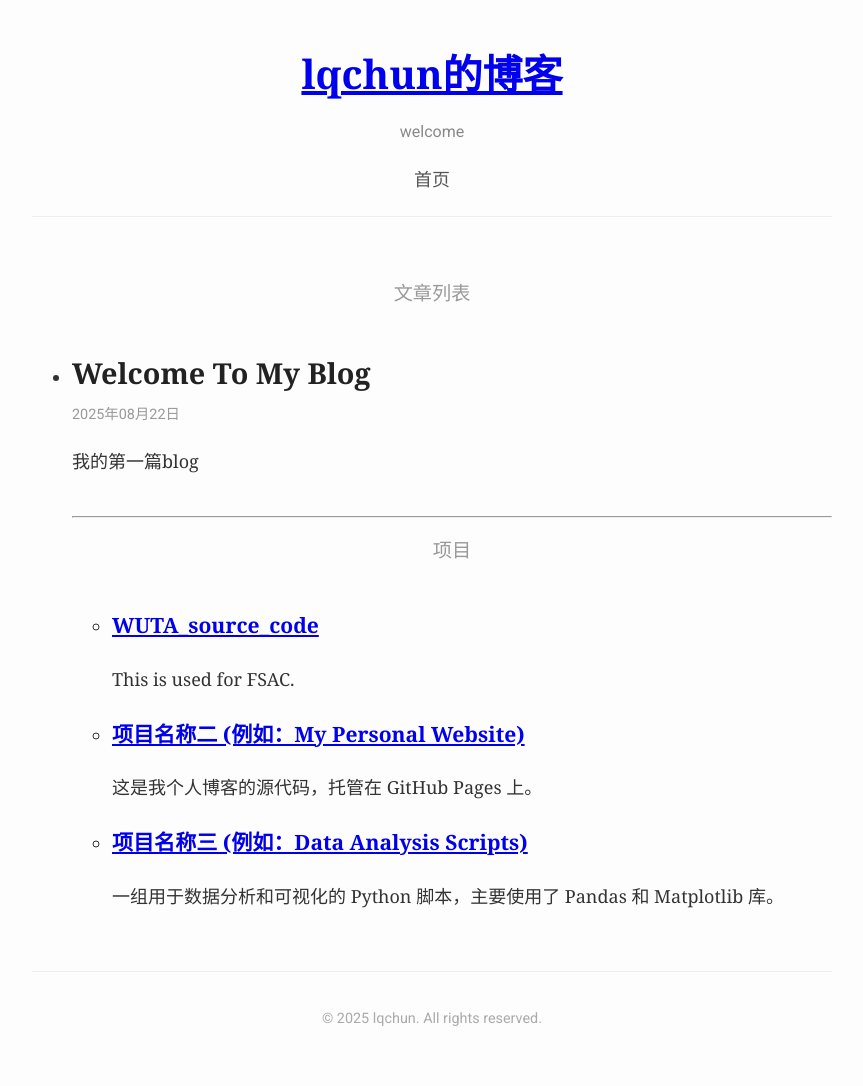
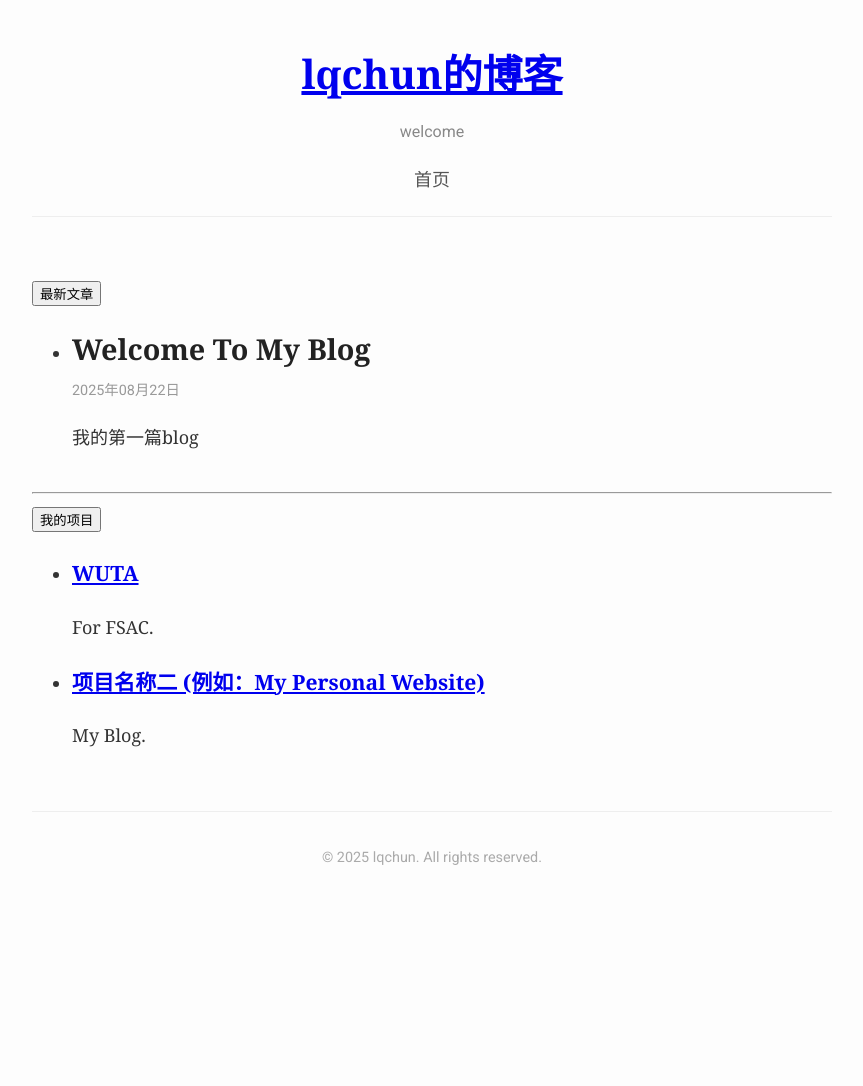
Before and after one commit to Lqchun-28/Lqchun-28.github.io, a Jekyll site: the page built from index.html, in a window 1280 px wide. Shown: the whole page, without its empty margins (208-1071 px from the left). Built offline with Jekyll 4.4.1, drawn with Linux system fonts in a browser that asks for light colours; after the commit the page ends 925 px from its top, so only the background shows below that.

Commit message:
Update index.html

```diff
--- a/index.html
+++ b/index.html
@@ -4,8 +4,8 @@ layout: default
 
 <div class="home">
 
-  <h2 class="section-title">文章列表</h2>
-
+  <button type="button" class="collapsible active">最新文章</button>
+  <div class="content show">
     <ul class="post-list">
       {% for post in site.posts %}
         <li>
@@ -20,37 +20,30 @@ layout: default
           </article>
         </li>
       {% endfor %}
+    </ul>
+  </div>
+
   <hr class="section-divider">
-<h2 class="section-title">项目</h2>
-
+  <button type="button" class="collapsible">我的项目</button>
+  <div class="content">
     <ul class="project-list">
       <li class="project-item">
         <h3 class="project-title">
-      <a href="https://github.com/your-username/your-repo-name-1" target="_blank"> WUTA_source_code </a>
+          <a href="https://github.com/your-username/your-repo-name-1" target="_blank">WUTA </a>
         </h3>
         <p class="project-description">
-      This is used for FSAC.
+          For FSAC.
         </p>
       </li>
-
       <li class="project-item">
         <h3 class="project-title">
           <a href="https://github.com/your-username/your-repo-name-2" target="_blank">项目名称二 (例如：My Personal Website)</a>
         </h3>
         <p class="project-description">
-      这是我个人博客的源代码，托管在 GitHub Pages 上。
-    </p>
-  </li>
-
-  <li class="project-item">
-    <h3 class="project-title">
-      <a href="https://github.com/your-username/your-repo-name-3" target="_blank">项目名称三 (例如：Data Analysis Scripts)</a>
-    </h3>
-    <p class="project-description">
-      一组用于数据分析和可视化的 Python 脚本，主要使用了 Pandas 和 Matplotlib 库。
+          My Blog.
         </p>
       </li>
     </ul>
-  </ul>
+  </div>
 
 </div>
```
Lines whose indentation alone changed are shown as unchanged.
